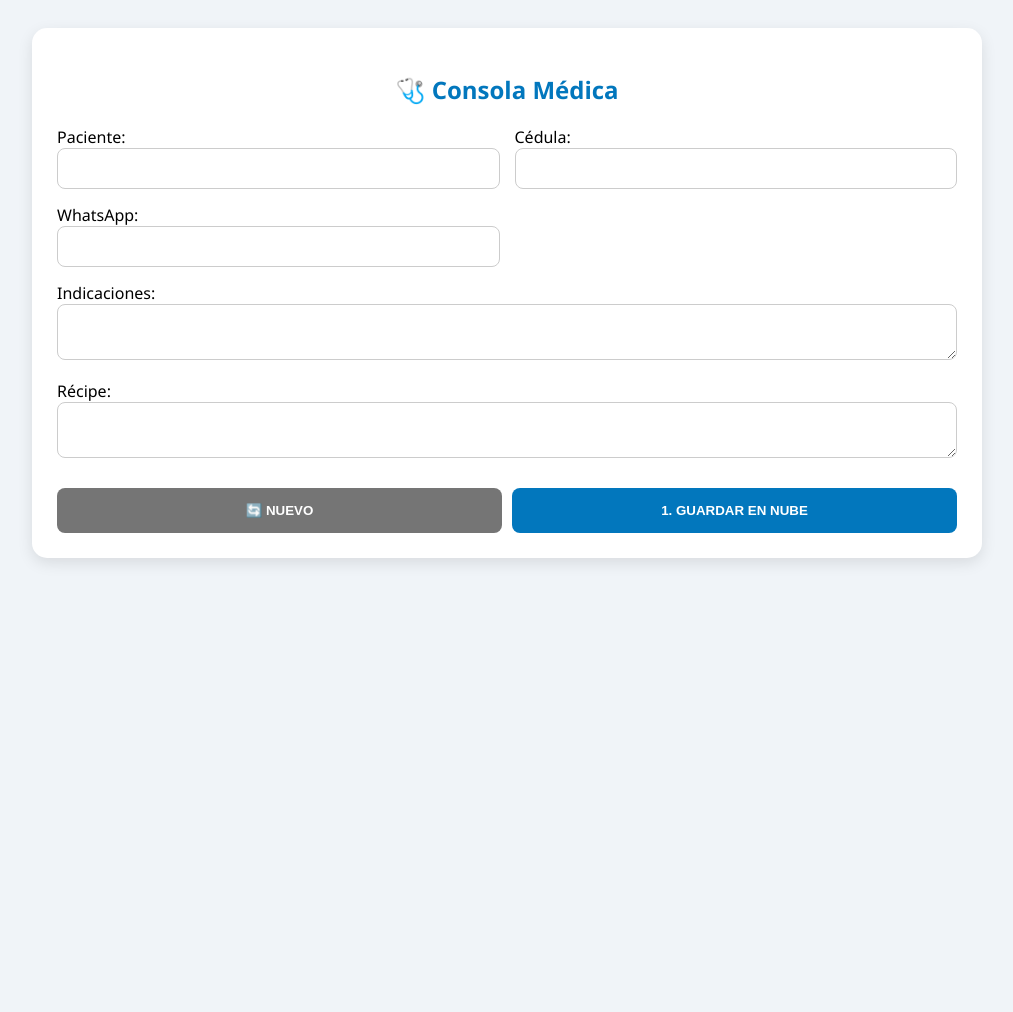
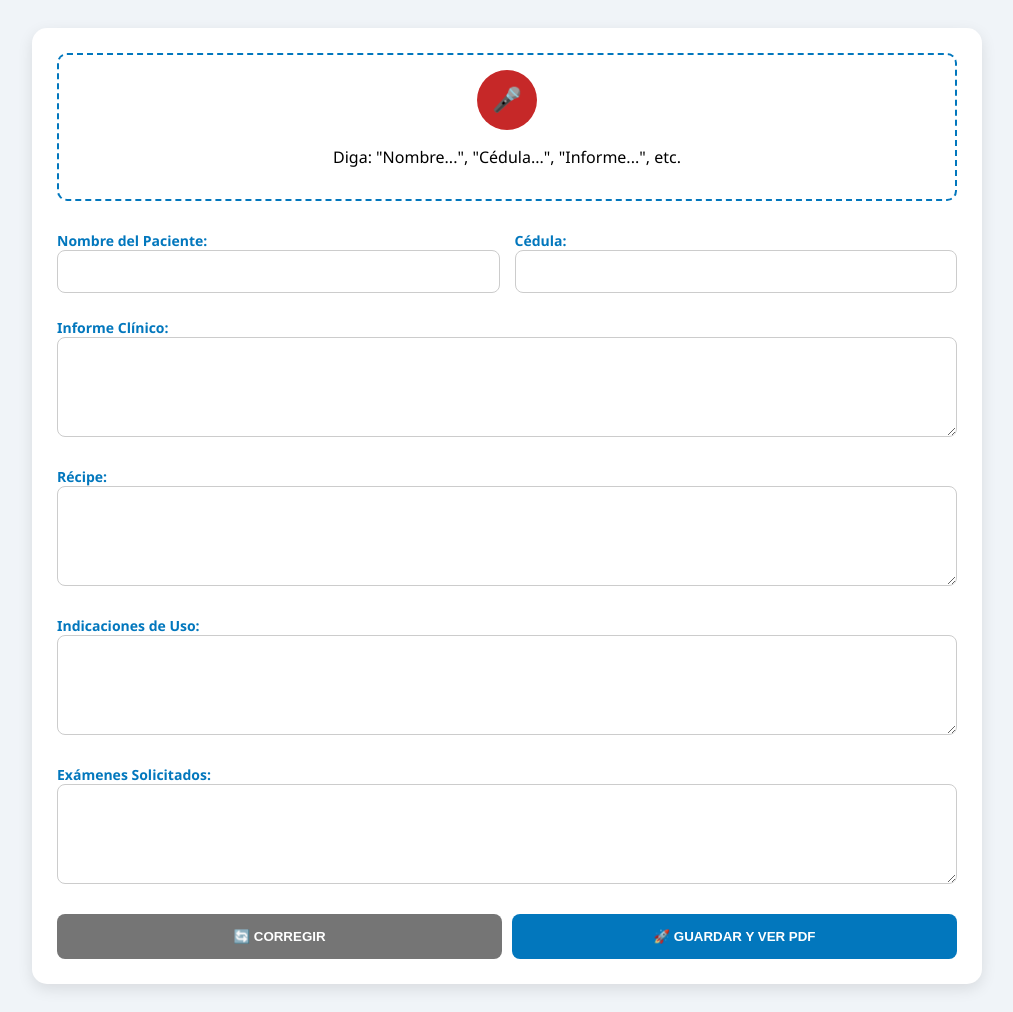
Before and after one commit to YoselinChirinos/voz-medica-app, a Flask app: page / in a window 1280 px wide. Shown: the whole page, without its empty margins (133-1146 px from the left). Before the commit the page ends 563 px from the top, so only its background shows below. Run offline with Flask 3, Linux system fonts and the light colour scheme; the visitor is signed in with stand-in values (Sample User, id 1); some libraries are stand-ins or nearby versions.

Commit message:
Add files via upload

```diff
--- a/app.py
+++ b/app.py
@@ -5,12 +5,12 @@ from supabase import create_client, Client
 app = Flask(__name__)
 app.secret_key = 'clave_secreta_voz_medica_2026'
 
-# SEGURIDAD: Acceso médico
+# SEGURIDAD: Credenciales de acceso
 PASSWORD_MEDICO = "medico20262620"
 
-# CREDENCIALES (Verifica que sea la llave 'anon public')
+# CONFIGURACIÓN DE SUPABASE
 SUPABASE_URL = "https://gzlccjdaxdxrrbaqemgo.supabase.co"
-SUPABASE_KEY = "sb_publishable_Qtzr0MnVTUuMa2_1KoEpFg_bomVqHXL"
+SUPABASE_KEY = "sb_publishable_Qtzr0MnVTUuMa2_1KoEpFg_bomVqHXI"
 supabase: Client = create_client(SUPABASE_URL, SUPABASE_KEY)
 
 @app.route('/login', methods=['GET', 'POST'])
@@ -34,6 +34,7 @@ def guardar_datos():
         return jsonify({"status": "error", "message": "No autorizado"}), 401
     try:
         data = request.json
+        # Mapeo exacto para la tabla en Render/Supabase
         registro = {
             "nombre_paciente": data.get('nombre'),
             "cedula": data.get('cedula'),
@@ -42,11 +43,9 @@ def guardar_datos():
             "indicaciones": data.get('indicaciones'),
             "examenes": data.get('examenes')
         }
-        # Intento de inserción
-        res = supabase.table('consultas').insert(registro).execute()
+        supabase.table('consultas').insert(registro).execute()
         return jsonify({"status": "success"}), 200
     except Exception as e:
-        # Esto captura el error 401 y lo muestra amigablemente
         return jsonify({"status": "error", "message": str(e)}), 401
 
 if __name__ == '__main__':
--- a/templates/index.html
+++ b/templates/index.html
@@ -2,140 +2,196 @@
 <html lang="es">
 <head>
     <meta charset="UTF-8">
-    <title>VozMédica Pro - Control Total</title>
+    <title>VozMédica Pro - Consola Médica</title>
     <script src="https://cdnjs.cloudflare.com/ajax/libs/jspdf/2.5.1/jspdf.umd.min.js"></script>
     <style>
         :root { --primary: #0277bd; --secondary: #2e7d32; --danger: #c62828; --bg: #f0f4f8; }
         body { font-family: 'Segoe UI', sans-serif; background: var(--bg); padding: 20px; }
         .container { max-width: 900px; margin: auto; background: white; padding: 25px; border-radius: 15px; box-shadow: 0 5px 15px rgba(0,0,0,0.1); }
-
-        /* Estilos del Formulario */
-        .grid { display: grid; grid-template-columns: 1fr 1fr; gap: 15px; margin-top: 20px; }
+        .mic-box { text-align: center; margin-bottom: 20px; border: 2px dashed var(--primary); padding: 15px; border-radius: 10px; }
+        .btn-mic { background: var(--danger); color: white; border: none; width: 60px; height: 60px; border-radius: 50%; font-size: 24px; cursor: pointer; }
+        .btn-mic.recording { background: var(--secondary); animation: pulse 1.5s infinite; }
+        .grid { display: grid; grid-template-columns: 1fr 1fr; gap: 15px; }
         .full { grid-column: span 2; }
-        input, textarea { width: 100%; padding: 12px; border: 1px solid #ccc; border-radius: 8px; box-sizing: border-box; }
-
-        /* Botonera de flujo */
+        label { font-weight: bold; color: var(--primary); display: block; margin-top: 10px; font-size: 14px; }
+        input, textarea { width: 100%; padding: 12px; border: 1px solid #ccc; border-radius: 8px; box-sizing: border-box; font-size: 15px; }
+        textarea { height: 100px; }
         .action-bar { display: flex; gap: 10px; margin-top: 25px; }
-        .btn { flex: 1; padding: 15px; border: none; border-radius: 8px; font-weight: bold; cursor: pointer; color: white; transition: 0.3s; }
+        .btn { flex: 1; padding: 15px; border: none; border-radius: 8px; font-weight: bold; cursor: pointer; color: white; }
+        .btn-clear { background: #757575; }
         .btn-save { background: var(--primary); }
-        .btn-pdf { background: #607d8b; display: none; } /* Se activa tras guardar */
-        .btn-wa { background: var(--secondary); display: none; } /* Se activa tras PDF */
-        .btn-clear { background: #757575; }
-
-        .preview-pane {
-            display: none;
-            margin-top: 20px;
-            padding: 20px;
-            background: #fff9c4;
-            border: 2px solid #fbc02d;
-            border-radius: 10px;
-        }
+        .btn-wa { background: var(--secondary); display: none; }
+        #preview { display: none; margin-top: 20px; padding: 15px; background: #e3f2fd; border: 1px solid var(--primary); border-radius: 10px; }
+        @keyframes pulse { 0% { box-shadow: 0 0 0 0 rgba(46, 125, 50, 0.4); } 70% { box-shadow: 0 0 0 10px rgba(46, 125, 50, 0); } 100% { box-shadow: 0 0 0 0 rgba(46, 125, 50, 0); } }
     </style>
 </head>
 <body>
 
 <div class="container">
-    <h2 style="color: var(--primary); text-align: center;">🩺 Consola Médica</h2>
-
-    <!-- Campos del Formulario -->
-    <div class="grid">
-        <div><label>Paciente:</label><input type="text" id="pac_nom"></div>
-        <div><label>Cédula:</label><input type="text" id="pac_ced"></div>
-        <div><label>WhatsApp:</label><input type="text" id="pac_tel"></div>
-        <div class="full"><label>Indicaciones:</label><textarea id="indicaciones"></textarea></div>
-        <div class="full"><label>Récipe:</label><textarea id="recipe"></textarea></div>
+    <div class="mic-box">
+        <button id="btn-mic" class="btn-mic" onclick="toggleMic()">🎤</button>
+        <p id="status">Diga: "Nombre...", "Cédula...", "Informe...", etc.</p>
+        <div id="interino" style="color: #888; font-style: italic; font-size: 14px;"></div>
     </div>
 
-    <!-- Panel de Previsualización -->
-    <div id="preview" class="preview-pane">
-        <h3>🔍 Revisión del Documento</h3>
-        <div id="preview-content"></div>
-        <p style="font-size: 12px; color: #555;">Si todo es correcto, descargue el PDF y envíe por WhatsApp.</p>
+    <div class="grid">
+        <div><label>Nombre del Paciente:</label><input type="text" id="pac_nom"></div>
+        <div><label>Cédula:</label><input type="text" id="pac_ced"></div>
+        <div class="full"><label>Informe Clínico:</label><textarea id="informe"></textarea></div>
+        <div class="full"><label>Récipe:</label><textarea id="recipe"></textarea></div>
+        <div class="full"><label>Indicaciones de Uso:</label><textarea id="indicaciones"></textarea></div>
+        <div class="full"><label>Exámenes Solicitados:</label><textarea id="examenes"></textarea></div>
+        <div class="full" style="display:none;"><input type="text" id="pac_tel"></div>
     </div>
 
-    <!-- Botonera Dinámica -->
+    <div id="preview" class="preview-pane">
+        <h3>🔍 Documento Generado</h3>
+        <p id="preview-text">Datos guardados. Revise el PDF descargado antes de enviar por WhatsApp.</p>
+    </div>
+
     <div class="action-bar">
-        <button class="btn btn-clear" onclick="location.reload()">🔄 NUEVO</button>
-        <button id="btn-save" class="btn btn-save" onclick="guardarEnNube()">1. GUARDAR EN NUBE</button>
-        <button id="btn-pdf" class="btn btn-pdf" onclick="generarYRevisarPDF()">2. VER/DESCARGAR PDF</button>
-        <button id="btn-wa" class="btn btn-wa" onclick="enviarWhatsApp()">3. ENVIAR A WHATSAPP</button>
+        <button class="btn btn-clear" onclick="limpiar()">🔄 CORREGIR</button>
+        <button id="btn-save" class="btn btn-save" onclick="guardarYGenerar()">🚀 GUARDAR Y VER PDF</button>
+        <button id="btn-wa" class="btn btn-wa" onclick="enviarWhatsApp()">📲 ENVIAR A WHATSAPP</button>
     </div>
 </div>
 
 <script>
-    // 1. GUARDAR EN NUBE (Soluciona el error 401)
-    async function guardarEnNube() {
-        const btn = document.getElementById('btn-save');
-        const datos = {
+    let recognition;
+    let isRecording = false;
+
+    if ('webkitSpeechRecognition' in window) {
+        recognition = new webkitSpeechRecognition();
+        recognition.continuous = true;
+        recognition.interimResults = true;
+        recognition.lang = 'es-ES';
+
+        recognition.onresult = (event) => {
+            for (let i = event.resultIndex; i < event.results.length; ++i) {
+                if (event.results[i].isFinal) {
+                    procesarVoz(event.results[i][0].transcript.toLowerCase());
+                } else {
+                    document.getElementById('interino').innerText = event.results[i][0].transcript;
+                }
+            }
+        };
+    }
+
+    function toggleMic() {
+        if (!isRecording) { recognition.start(); isRecording = true; document.getElementById('btn-mic').classList.add('recording'); }
+        else { recognition.stop(); isRecording = false; document.getElementById('btn-mic').classList.remove('recording'); }
+    }
+
+    function procesarVoz(t) {
+        // Puntuación Inteligente
+        let texto = t.replace(/ coma /g, ", ").replace(/ punto /g, ". ").replace(/ nueva línea /g, "\n").trim();
+
+        const comandos = [
+            { key: "nombre", id: "pac_nom" },
+            { key: "cédula", id: "pac_ced" },
+            { key: "cedula", id: "pac_ced" },
+            { key: "informe", id: "informe" },
+            { key: "récipe", id: "recipe" },
+            { key: "recipe", id: "recipe" },
+            { key: "indicaciones", id: "indicaciones" },
+            { key: "exámenes", id: "examenes" },
+            { key: "examenes", id: "examenes" }
+        ];
+
+        comandos.forEach(cmd => {
+            if (texto.includes(cmd.key)) {
+                let valor = texto.split(cmd.key)[1].trim();
+                if (valor) {
+                    let campo = document.getElementById(cmd.id);
+                    let sep = campo.value ? ", " : "";
+                    campo.value += sep + valor.charAt(0).toUpperCase() + valor.slice(1);
+                }
+            }
+        });
+    }
+
+    function limpiar() { if(confirm("¿Desea limpiar los campos para corregir?")) location.reload(); }
+
+    async function guardarYGenerar() {
+        const d = {
             nombre: document.getElementById('pac_nom').value,
             cedula: document.getElementById('pac_ced').value,
+            informe: document.getElementById('informe').value,
+            recipe: document.getElementById('recipe').value,
             indicaciones: document.getElementById('indicaciones').value,
-            recipe: document.getElementById('recipe').value
+            examenes: document.getElementById('examenes').value
         };
 
-        if(!datos.nombre) return alert("Falta el nombre");
+        if(!d.nombre) return alert("Por favor, ingrese el nombre del paciente.");
 
-        try {
         const res = await fetch('/guardar', {
             method: 'POST',
             headers: { 'Content-Type': 'application/json' },
-                body: JSON.stringify(datos)
+            body: JSON.stringify(d)
         });
 
         if(res.ok) {
-                alert("✅ Guardado en base de datos.");
-                btn.style.background = "#4caf50";
-                btn.innerText = "✓ GUARDADO";
-                document.getElementById('btn-pdf').style.display = "block";
+            generarPDF(d);
+            document.getElementById('preview').style.display = "block";
+            document.getElementById('btn-wa').style.display = "block";
+            alert("✅ Guardado y PDF generado con éxito.");
         } else {
-                const err = await res.json();
-                alert("❌ ERROR DE LLAVE: " + err.message);
+            alert("❌ Error al guardar. Verifique la conexión.");
         }
-        } catch(e) { alert("Error de conexión"); }
     }
 
-    // 2. GENERAR PDF Y MOSTRAR PREVIA
-    function generarYRevisarPDF() {
+    function generarPDF(d) {
         const { jsPDF } = window.jspdf;
         const doc = new jsPDF();
+        const fecha = new Date().toLocaleDateString();
 
-        const nom = document.getElementById('pac_nom').value;
-        const ind = document.getElementById('indicaciones').value;
-
-        // Configuración estética del PDF
+        // Encabezado
+        doc.setFont("helvetica", "bold");
         doc.setFontSize(18);
         doc.text("CONSULTA MÉDICA", 105, 20, { align: 'center' });
+
+        doc.setFontSize(11);
+        doc.text(`Fecha: ${fecha}`, 160, 30);
+
+        // Datos del Paciente
         doc.setFontSize(12);
-        doc.text(`Paciente: ${nom}`, 20, 40);
-        doc.text("Indicaciones:", 20, 60);
-        doc.text(doc.splitTextToSize(ind, 170), 20, 70);
+        doc.text(`Nombre del Paciente: ${d.nombre}`, 20, 45);
+        doc.text(`Cédula: ${d.cedula}`, 20, 55);
 
-        // Mostrar previsualización en pantalla
-        document.getElementById('preview').style.display = "block";
-        document.getElementById('preview-content').innerHTML = `
-            <b>Paciente:</b> ${nom}<br>
-            <b>Indicaciones:</b> ${ind.substring(0, 100)}...
-        `;
+        // Secciones
+        let y = 70;
+        const secciones = [
+            { t: "INFORME CLÍNICO:", c: d.informe },
+            { t: "RÉCIPE:", c: d.recipe },
+            { t: "INDICACIONES:", c: d.indicaciones },
+            { t: "EXÁMENES SOLICITADOS:", c: d.examenes }
+        ];
 
-        // Descarga el PDF automáticamente
-        doc.save(`Consulta_${nom}.pdf`);
+        secciones.forEach(s => {
+            if(s.c) {
+                doc.setFont("helvetica", "bold");
+                doc.text(s.t, 20, y);
+                y += 7;
+                doc.setFont("helvetica", "normal");
+                const lineas = doc.splitTextToSize(s.c, 170);
+                doc.text(lineas, 20, y);
+                y += (lineas.length * 7) + 10;
+            }
+        });
 
-        // Habilita el paso final
-        document.getElementById('btn-wa').style.display = "block";
+        // Espacio para Sello y Firma
+        doc.setDrawColor(0);
+        doc.line(120, 260, 180, 260); // Línea para firma
+        doc.setFontSize(10);
+        doc.text("Firma y Sello Húmedo", 150, 265, { align: 'center' });
+
+        doc.save(`Consulta_${d.nombre.replace(/ /g, "_")}.pdf`);
     }
 
-    // 3. ENVIAR WHATSAPP (Solo tras revisión)
     function enviarWhatsApp() {
-        const tel = document.getElementById('pac_tel').value;
         const nom = document.getElementById('pac_nom').value;
-        const ind = document.getElementById('indicaciones').value;
-
-        if(!tel) return alert("Debe ingresar un número de WhatsApp");
-
-        const msj = `*HOLA ${nom.toUpperCase()}*\nAdjunto envío su informe médico.\n\n*INDICACIONES:*\n${ind}`;
-        const url = `https://wa.me/${tel.replace(/\D/g, '')}?text=${encodeURIComponent(msj)}`;
-
-        window.open(url, '_blank');
+        const msj = `*VOZMÉDICA PRO*\n\nHola ${nom}, adjunto envío su informe y recipe médico en PDF.`;
+        window.open(`https://wa.me/?text=${encodeURIComponent(msj)}`, '_blank');
     }
 </script>
 </body>
```
Lines whose indentation alone changed are shown as unchanged.
